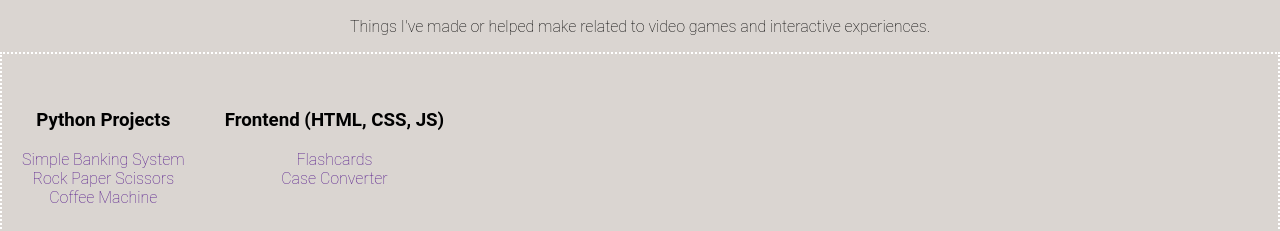
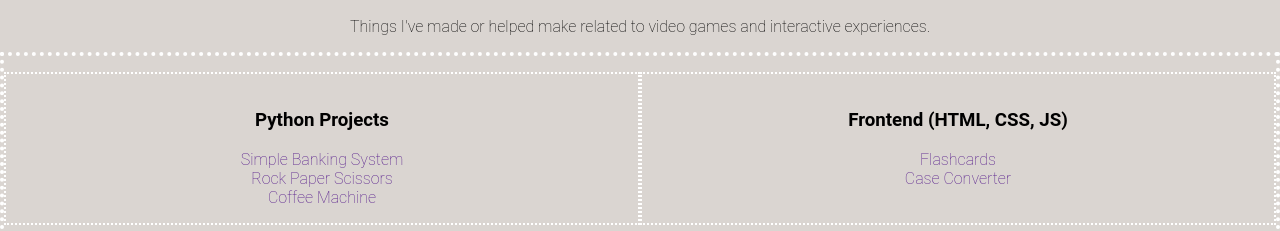
Before and after one commit to youthbazzy/youthbazzy.github.io, a plain HTML site: page index.html in a window 1280 px wide. Shown: the part 723-954 px from the top of the page. Drawn offline with Linux system fonts and the light colour scheme.

Commit message:
Fix css positioning in 'basic projects' section.

```diff
--- a/index.html
+++ b/index.html
@@ -100,7 +100,7 @@
                 <p class="category-description">Things I've made or helped make related to video games and interactive experiences.</p>
             </header>
             <div class="columns">
-                <ul class="">
+                <ul class="box">
                     <h3>Python Projects</h3>
                     <li>
                         <a class="post-preview" title="Simple Banking System" href="" style="background-image: url()">
@@ -118,7 +118,7 @@
                         </a>
                     </li>
                 </ul>
-                <ul class="">
+                <ul class="box">
                     <h3>Frontend (HTML, CSS, JS)</h3>
                     <li>
                         <a title="Flashcards" href="" style="background-image: url()">
--- a/styles.css
+++ b/styles.css
@@ -92,5 +92,13 @@ li > a:link  {
 .columns {
     display: flex;
     justify-items: center;
-    border: 2px dotted white;
+    border: 4px dotted white;
 }
+
+.box {
+    border:2px dotted white;
+    min-width:200px;
+    justify-items: center;
+    flex: 1; /* additionally, equal width */
+    padding: 1em;
+}
```
